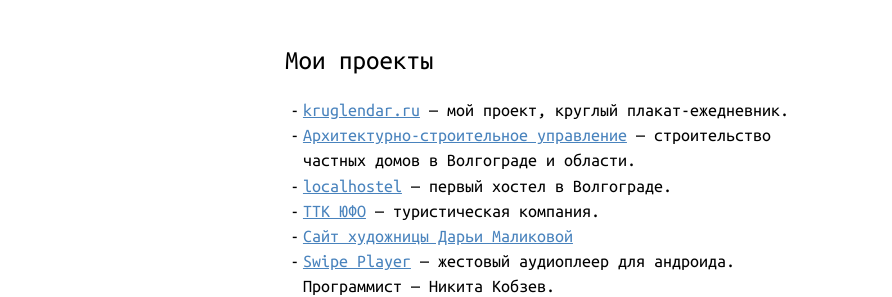
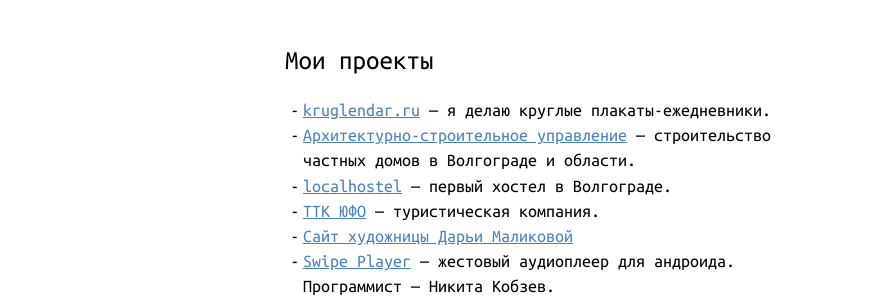
Before and after one commit to illus0r/dianov.org, a Jekyll site: the page built from index.md, in a window 1280 px wide. Shown: the part 768-1065 px from the top of the page, without its empty margins (228-1120 px from the left). Built offline with Jekyll 4.4.1, drawn with Linux system fonts in a browser that asks for light colours.

Commit message:
Update index.md

```diff
--- a/index.md
+++ b/index.md
@@ -28,7 +28,7 @@
 Мои проекты
 -----------
 <!--* [Plazma Vision](http://pv7.dianov.org/){:target="_blank"} — Реклама на мониторах в местах массового посещения. Сайт в разработке.-->
-* [kruglendar.ru](http://kruglendar.ru){:target="_blank"} — мой проект, круглый плакат-ежедневник.
+* [kruglendar.ru](http://kruglendar.ru){:target="_blank"} — я делаю круглые плакаты-ежедневники.
 * [Архитектурно-строительное управление](http://asu34.ru/){:target="_blank"} — строительство частных домов в Волгограде и области.
 * [localhostel](http://localhostel.ru){:target="_blank"} — первый хостел в Волгограде.
 * [ТТК ЮФО](http://ttkufo.ru){:target="_blank"} — туристическая компания.
```
